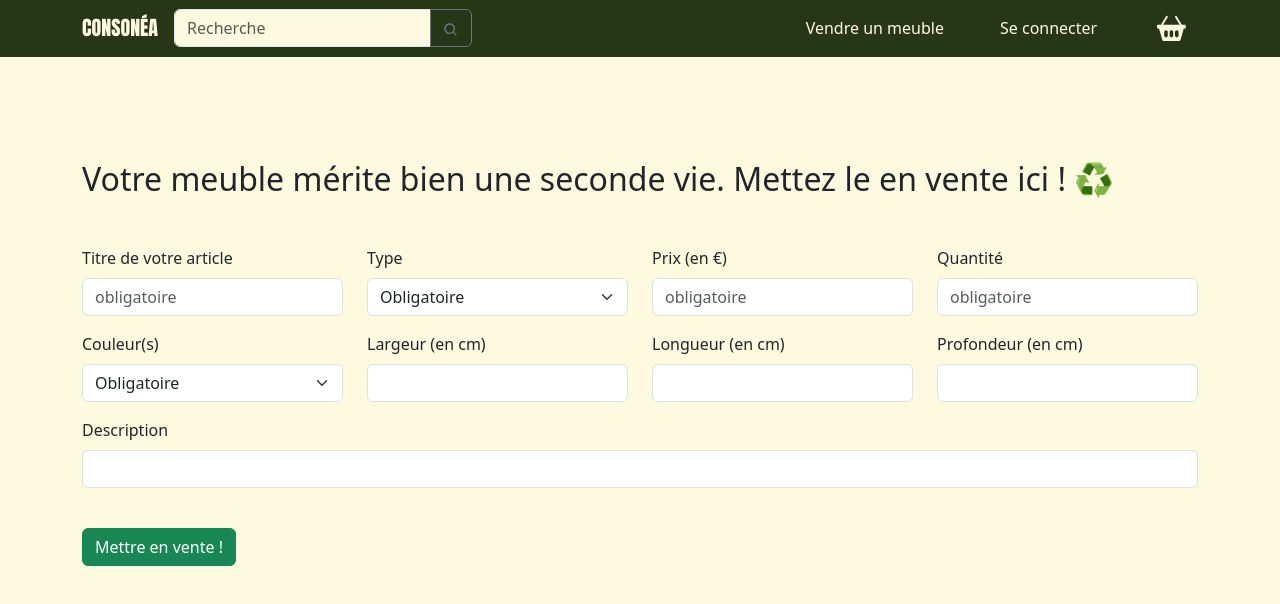
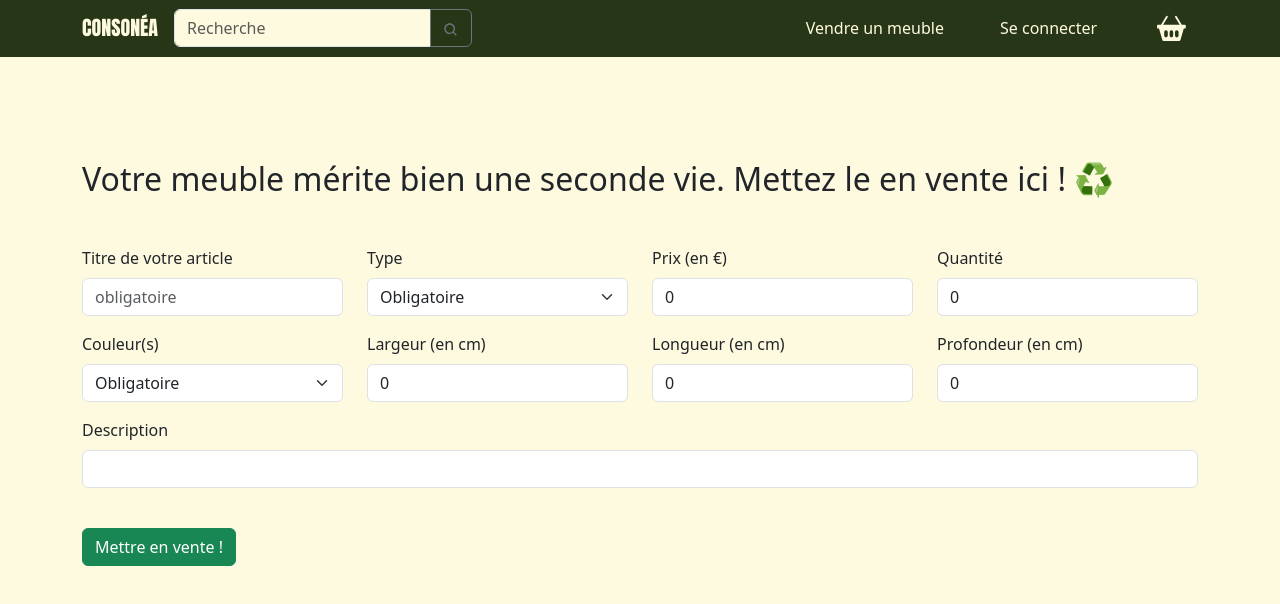
Before and after one commit to adatechschool/projet-collectif-site-e-commerce-de-mobilier-Consonea, a React (Create React App) app in the folder client/: page /profile in a window 1280 px wide. Shown: the top 604 px of the page. Built offline with nearby package versions, Linux system fonts and the light colour scheme.

Commit message:
ajout feature ajouter un article

```diff
--- a/client/src/components/AddArticle.js
+++ b/client/src/components/AddArticle.js
@@ -2,19 +2,68 @@ import Button from 'react-bootstrap/Button';
 import Col from 'react-bootstrap/Col';
 import Form from 'react-bootstrap/Form';
 import Row from 'react-bootstrap/Row';
+import { useState } from "react";
+
 
 function AddArticle() {
+      const [articleToAdd, setArticleToAdd] = useState({ name: "", type: "", colors: "", price: 0, height: 0, width: 0, depth: 0, description: "", status: 0, quantity: 0, user_id: 0});
 
+      console.log('got through function addArticle')
+
+      //comportements
+    const handleInputChange = (event) => {
+      const { name, value } = event.target;
+      setArticleToAdd(prevState => ({
+        ...prevState,
+        [name]: value
+      }));
+    };
+
+    const handleSubmit = async (e) => {
+      e.preventDefault(); // Prevents the default form submission behavior
+
+      let myHeaders = new Headers();
+      myHeaders.append("Content-Type", "application/json");
+
+
+
+      var raw = JSON.stringify({
+        "name": articleToAdd.name,
+        "type": articleToAdd.type,
+        "colors": articleToAdd.colors,
+        "price":articleToAdd.price,
+        "height": articleToAdd.height,
+        "width": articleToAdd.width,
+        "depth": articleToAdd.depth,
+        "description": articleToAdd.description,
+        "status": articleToAdd.status,
+        "quantity":articleToAdd.quantity,
+        "user_id": JSON.parse(localStorage.getItem("user")).id,
+      });
+
+      var requestOptions = {
+        method: 'POST',
+        headers: myHeaders,
+        body: raw,
+        redirect: 'follow'
+      };
+
+      fetch("http://localhost:5500/articles", requestOptions)
+        .then(response => response.text())
+        .then(result => console.log(result))
+        .then(console.log('got through fetch'))
+        .catch(error => console.log('error', error));
+    }
   return (
     <Form>
     <Row className="mb-3">
         <Form.Group as={Col} controlId="nom">
           <Form.Label>Titre de votre article</Form.Label>
-          <Form.Control required type="text" placeholder='obligatoire'/>
+          <Form.Control required type="text" placeholder='obligatoire' onChange={handleInputChange} name="name" value={articleToAdd.name} />
         </Form.Group>
         <Form.Group as={Col} controlId="type">
           <Form.Label>Type</Form.Label>
-          <Form.Select defaultValue="" required>
+          <Form.Select defaultValue="" required onChange={handleInputChange} name="type" value={articleToAdd.type}>
             <option>Obligatoire</option>
             <option>Armoire</option>
             <option>Bureau</option>
@@ -28,17 +77,17 @@ function AddArticle() {
         </Form.Group>
         <Form.Group as={Col} controlId="prix">
           <Form.Label>Prix (en €)</Form.Label>
-          <Form.Control required type="number" min={1} placeholder='obligatoire'/>
+          <Form.Control required type="number" min={1} placeholder='obligatoire' onChange={handleInputChange} name="price" value={articleToAdd.price}/>
         </Form.Group>
         <Form.Group as={Col} controlId="quantité">
           <Form.Label>Quantité</Form.Label>
-          <Form.Control placeholder="obligatoire"required type="number" min={1}/>
+          <Form.Control placeholder="obligatoire"required type="number" min={1} onChange={handleInputChange} name="quantity" value={articleToAdd.quantity}/>
         </Form.Group>
       </Row>
       <Row className="mb-3">
         <Form.Group as={Col} controlId="couleur">
           <Form.Label>Couleur(s)</Form.Label>
-          <Form.Select defaultValue="" required>
+          <Form.Select defaultValue="" required onChange={handleInputChange} name="colors" value={articleToAdd.colors}>
             <option>Obligatoire</option>
             <option>Argent</option>
             <option>Blanc</option>
@@ -59,23 +108,23 @@ function AddArticle() {
         </Form.Group>
         <Form.Group as={Col} controlId="largeur">
           <Form.Label>Largeur (en cm)</Form.Label>
-          <Form.Control required type="number" min={0}/>
+          <Form.Control required type="number" min={0} onChange={handleInputChange} name="width" value={articleToAdd.width}/>
         </Form.Group>
         <Form.Group as={Col} controlId="longueur">
           <Form.Label>Longueur (en cm)</Form.Label>
-          <Form.Control required type="number" min={0}/>
+          <Form.Control required type="number" min={0} onChange={handleInputChange} name="height" value={articleToAdd.height} />
         </Form.Group>
         <Form.Group as={Col} controlId="profondeur">
           <Form.Label>Profondeur (en cm)</Form.Label>
-          <Form.Control required type="number" min={0}/>
+          <Form.Control required type="number" min={0} onChange={handleInputChange} name="depth" value={articleToAdd.depth}/>
         </Form.Group>
         <Row className="mb-3"></Row>
         <Form.Group as={Col} controlId="description">
           <Form.Label>Description</Form.Label>
-          <Form.Control required type="textArea" />
+          <Form.Control required type="textArea" onChange={handleInputChange} name="description" value={articleToAdd.description}/>
         </Form.Group>
       </Row>
-      <Button variant="success" className='mt-4' type="submit">Mettre en vente !</Button>{' '}
+      <Button variant="success" className='mt-4' type="submit" onSubmit={handleSubmit}>Mettre en vente ! </Button>{' '}
     </Form>
   );
 }
```
Also changed, not shown: 1 other file (tests, documents, lock files or other folders).
